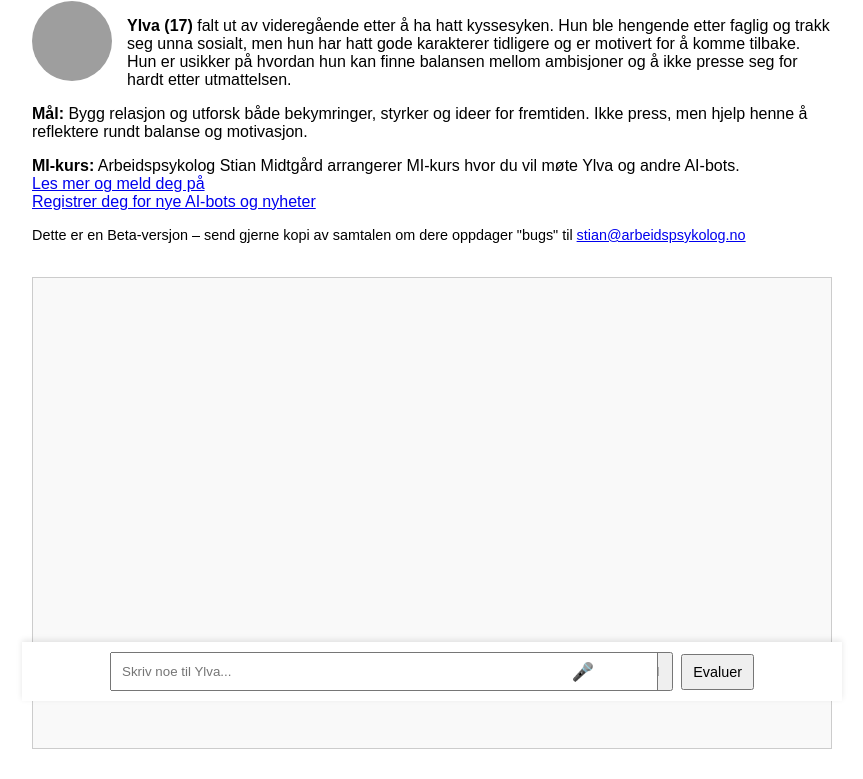
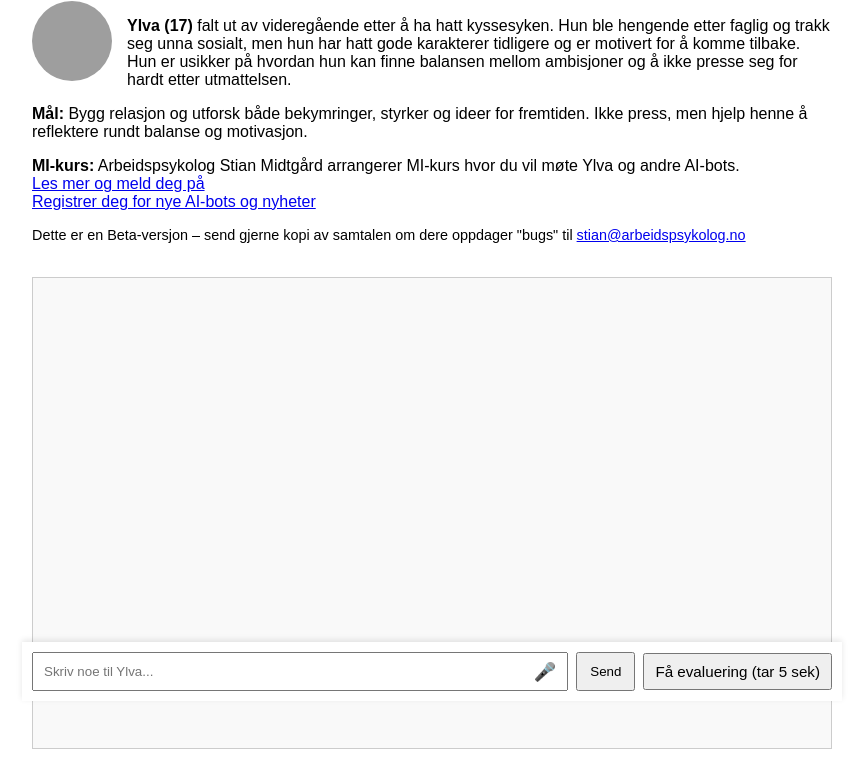
Before and after one commit to StianM1974/MIChatbot-Ylva, a website: page index.html in a window 1280 px wide. Shown: the part 99-878 px from the top of the page, without its empty margins (208-1071 px from the left). Drawn offline with Linux system fonts and the light colour scheme; grey boxes are pictures that could not be loaded.

Commit message:
Update index.html

```diff
--- a/index.html
+++ b/index.html
@@ -32,15 +32,18 @@
     }
     #instructions { overflow: hidden; margin-bottom: 20px; }
 
-    /* ====== INPUTRADEN ====== */
+    /* ====== INPUTRADEN (fikser at Send aldri gjemmes) ====== */
     #inputContainer {
-      position: fixed; bottom: 0; left: 0; right: 0;
+      position: fixed;
+      bottom: 0; left: 0; right: 0;
       margin: 0 auto;
       width: 100%; max-width: 800px;
       background: white;
       padding: 10px;
-      display: flex; align-items: center; justify-content: center;
-      flex-wrap: wrap; gap: 8px;
+      display: flex;
+      align-items: center;
+      gap: 8px;            /* mellomrom mellom elementene */
+      flex-wrap: nowrap;   /* <- viktig: ingen wrapping */
       box-shadow: 0 -2px 6px rgba(0,0,0,0.1);
       z-index: 100;
     }
@@ -48,26 +51,28 @@
     /* Input med mikrofon-ikon inni */
     .inputWrap {
       position: relative;
-      flex: 1 1 auto;
-      min-width: 260px;
-      max-width: 62%;        /* <- gir alltid plass til knappene */
+      flex: 1 1 auto;  /* kan krympe vokse */
+      min-width: 0;    /* lar feltet krympe før knapper skyves ut */
     }
     #userInput {
       width: 100%;
       padding: 10px 38px 10px 10px; /* plass til mic-ikonet */
+      box-sizing: border-box;
     }
 
-    /* Knappene må ikke krympe */
-    #inputContainer button { flex-shrink: 0; }
+    /* Knappene skal ikke krympe eller wrappe */
+    button {
+      flex: 0 0 auto;
+      white-space: nowrap;
+      padding: 10px 12px;
+      margin: 0; /* gap styrer avstand */
+    }
+    .btn-send { }
 
-    /* Send-knapp */
-    .btn-send { padding: 10px 12px; }
-
-    /* Mindre evalueringsknapp */
+    /* Litt strammere evalueringsknapp så teksten får plass */
     .btn-feedback {
+      font-size: 0.95em;
       padding: 8px 10px;
-      font-size: 0.9em;
-      white-space: nowrap;
     }
 
     /* Mic-ikon i feltet */
@@ -81,9 +86,9 @@
     }
     #micBtn:active{ transform: translateY(-50%) scale(0.95); }
 
-    /* Små skjermer: legg knappene på ny rad hvis nødvendig */
-    @media (max-width: 520px){
-      .inputWrap { max-width: 100%; }
+    /* Ekstra innstramming på veldig små skjermer */
+    @media (max-width: 480px){
+      .btn-feedback { font-size: 0.9em; padding: 6px 8px; }
     }
   </style>
 </head>
@@ -108,8 +113,8 @@
       <button id="micBtn" title="Snakk" aria-label="Snakk">🎤</button>
     </div>
     <button class="btn-send" onclick="sendMessage()">Send</button>
-    <button class="btn-feedback" onclick="getFeedback()">Evaluer</button>
-    <div id="iosHint" style="display:none; font-size:0.9em; opacity:.8; width:100%; text-align:center;">
+    <button class="btn-feedback" onclick="getFeedback()">Få evaluering (tar 5 sek)</button>
+    <div id="iosHint" style="display:none; font-size:0.9em; opacity:.8;">
       På iPhone/Safari: bruk mikrofon-ikonet på tastaturet for diktering.
     </div>
   </div>
```
